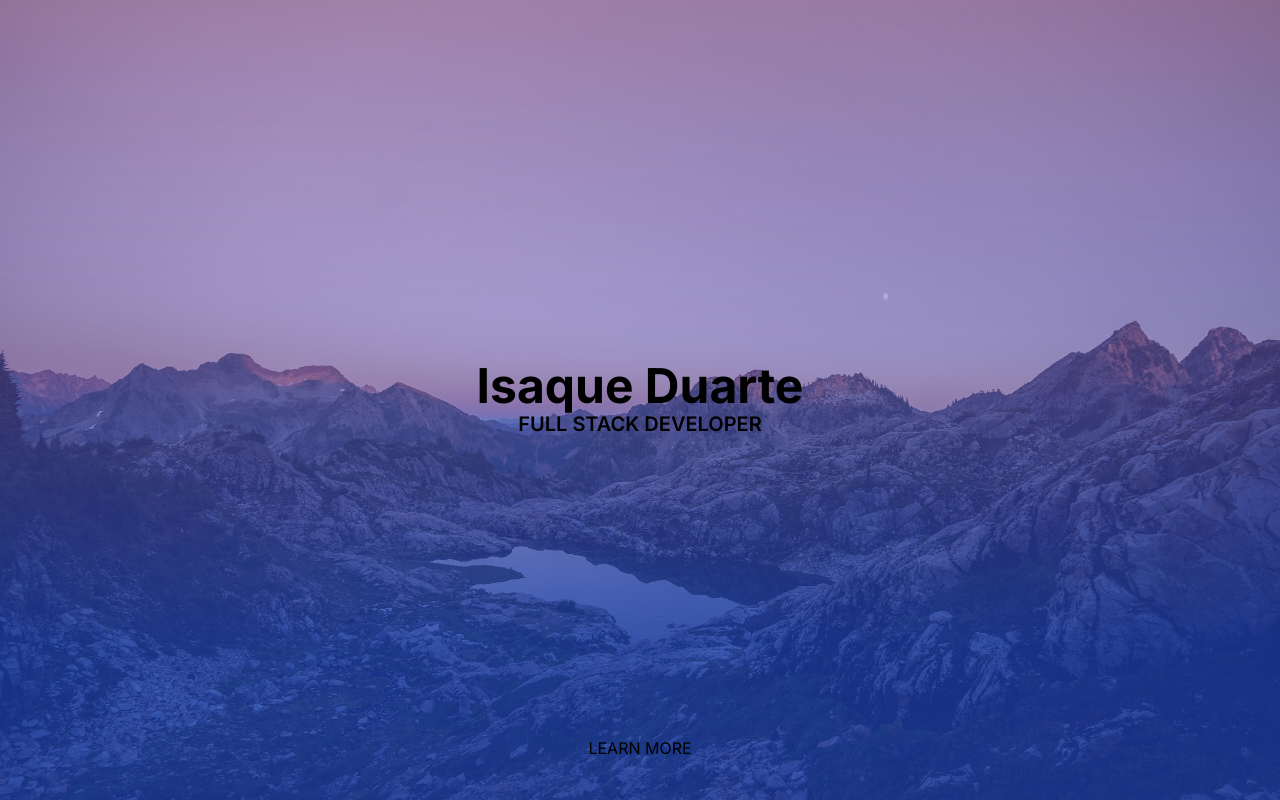
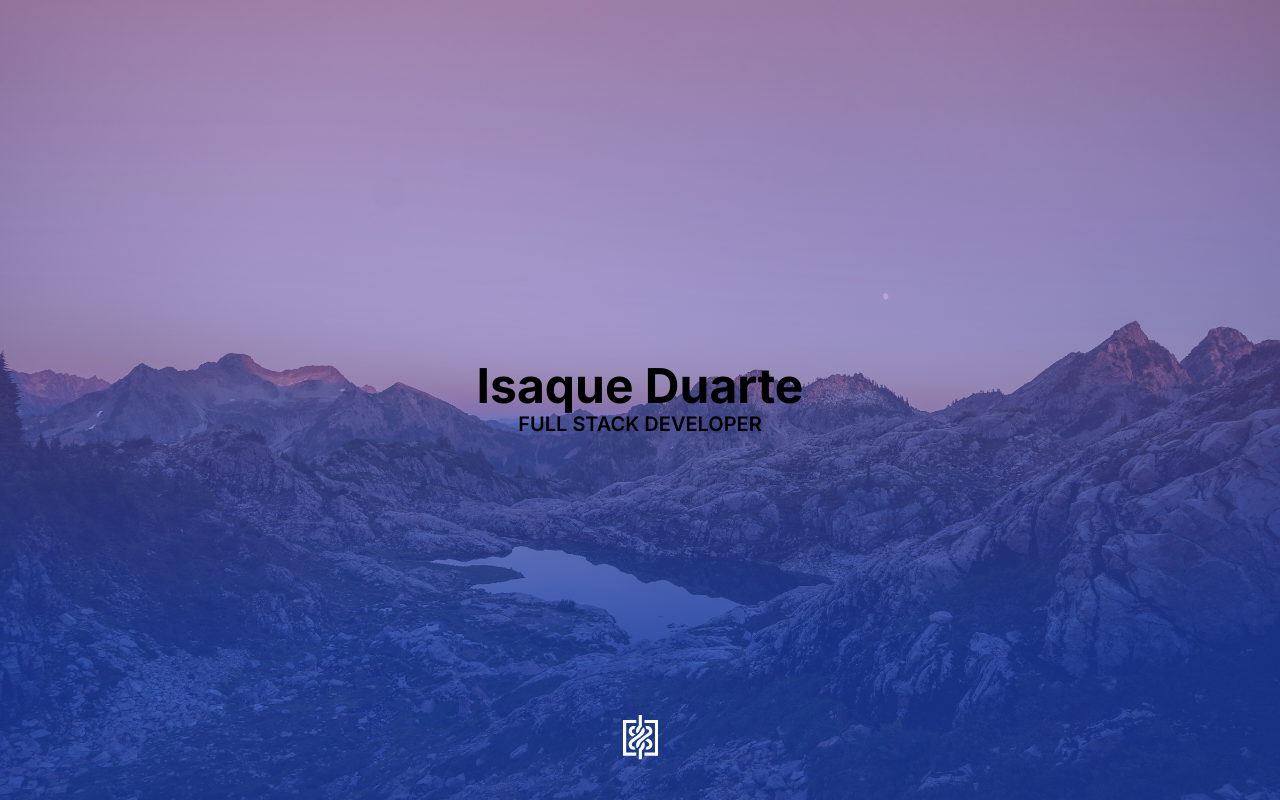
Before and after one commit to harry-fruit/my-portfolio, a Next.js app: page / in a window 1280 px wide. Built offline with nearby package versions, Linux system fonts and the light colour scheme.

Commit message:
feat: finalizar tela de introdução

```diff
--- a/src/components/introduction/AnimatedBackground.tsx
+++ b/src/components/introduction/AnimatedBackground.tsx
@@ -2,6 +2,8 @@
 
 import { useRef } from "react";
 import { useAnimeIntroduction } from "@/hooks/useAnimeIntroduction";
+import style from "@/styles/introduction.module.css";
+import { LearnMoreButton } from "@/components/introduction/LearnMoreButton";
 
 export const AnimatedBackground = () => {
   const headerRef = useRef<HTMLHeadingElement>(null);
@@ -13,7 +15,7 @@ export const AnimatedBackground = () => {
   return (
     <div
       id="wrapper"
-      className="intro-gradient w-full h-full absolute z-10 flex flex-col items-center justify-center"
+      className={`${style.introGradient} w-full h-full absolute z-10 flex flex-col items-center justify-center`}
     >
       <div className="animated-header relative flex flex-col justify-center items-center">
         <h1 className="w-fit text-5xl text-center font-bold" ref={headerRef}>
@@ -27,9 +29,7 @@ export const AnimatedBackground = () => {
           Full stack developer
         </h3>
       </div>
-      <div id="learn-more" className="absolute bottom-10">
-        <p className="text-md uppercase">learn more</p>
-      </div>
+      <LearnMoreButton/>
     </div>
   );
 };
--- a/src/components/introduction/Introduction.tsx
+++ b/src/components/introduction/Introduction.tsx
@@ -1,5 +1,5 @@
 import Image from "next/image";
-import { AnimatedBackground } from "./AnimatedBackground";
+import { AnimatedBackground } from "@/components/introduction/AnimatedBackground";
 
 export default function Introduction(): JSX.Element {
   return (
--- /dev/null
+++ b/src/components/introduction/LearnMoreButton.tsx
@@ -0,0 +1,33 @@
+import Image from "next/image";
+import style from "@/styles/introduction.module.css";
+
+export const LearnMoreButton: React.FC = (): JSX.Element => {
+  return (
+    <div id="learn-more" className="w-full absolute bottom-10 flex flex-col">
+      <div
+        id="wrapper"
+        className="w-full h-full relative flex flex-col items-center justify-center"
+      >
+        <Image
+          width={35}
+          height={35}
+          src={"/business_management_icon_white.svg"}
+          alt="logo"
+          className={`${style.learnMoreHoverEffect} learn-more-hover-effect z-50`}
+        />
+        <div
+          id="textWrapper"
+          className="opacity-0 flex flex-col items-center justify-center absolute"
+        >
+          <p className="text-md uppercase">learn more</p>
+          <Image
+            width={35}
+            height={35}
+            src="/chevron-down.svg"
+            alt="Learn More Button"
+          />
+        </div>
+      </div>
+    </div>
+  );
+};
--- a/src/styles/globals.css
+++ b/src/styles/globals.css
@@ -24,17 +24,9 @@
 body {
   font-family: 'Inter Tight', system-ui, -apple-system, BlinkMacSystemFont, 'Segoe UI', Roboto, Oxygen, Ubuntu, Cantarell, 'Open Sans', 'Helvetica Neue', sans-serif;
   color: rgb(var(--foreground-rgb));
-  background: linear-gradient(
-      to bottom,
+  background: linear-gradient(to bottom,
       transparent,
-      rgb(var(--background-end-rgb))
-    )
-    rgb(var(--background-start-rgb));
-}
-
-.intro-gradient {
-  background-image: linear-gradient(to bottom, rgba(236, 119, 172, 0.411) 0%,
-  rgba(34, 71, 192, 0.678) 80%);
+      rgb(var(--background-end-rgb))) rgb(var(--background-start-rgb));
 }
 
 @layer utilities {
--- /dev/null
+++ b/src/styles/introduction.module.css
@@ -0,0 +1,27 @@
+.introGradient {
+    background-image: linear-gradient(to bottom, rgba(236, 119, 172, 0.411) 0%,
+            rgba(34, 71, 192, 0.678) 80%);
+}
+
+.learnMoreHoverEffect {
+    opacity: 1;
+    transition: opacity 1s;
+}
+
+.learnMoreHoverEffect:hover {
+    opacity: 0;
+}
+
+.learnMoreHoverEffect+div {
+    opacity: 0;
+    transition: opacity 1s;
+}
+
+.learnMoreHoverEffect:hover+div {
+    opacity: 1;
+}
+
+.learnMoreHoverEffect,
+.learnMoreHoverEffect+div {
+    cursor: pointer;
+}
```
Also changed, not shown: public/business_management_icon_white.svg (added), public/chevron-down.svg (added).
